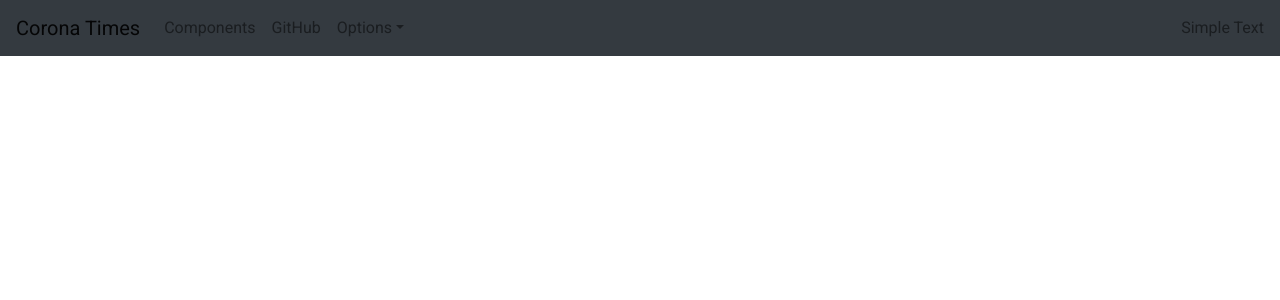
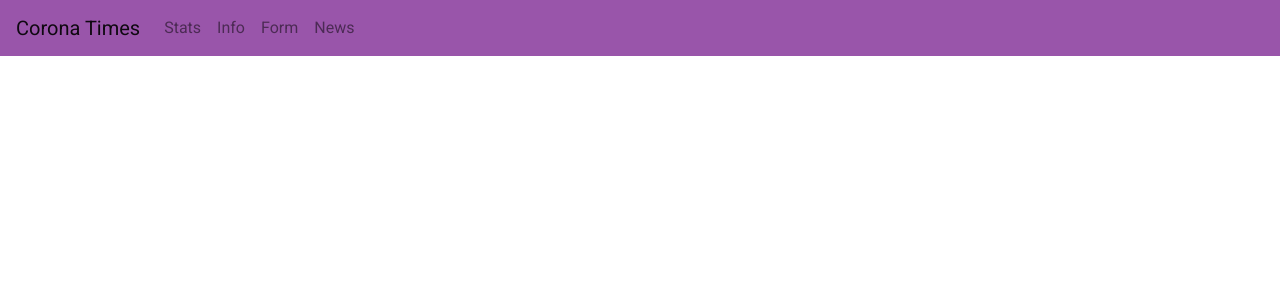
Before and after one commit to julian-hecker/corona-times, a React (Create React App) app: page / in a window 1280 px wide. Shown: the top 300 px of the page. Built offline with nearby package versions, Linux system fonts and the light colour scheme.

Commit message:
fix navbar

```diff
--- a/src/components/RSNavbar/Navbar.js
+++ b/src/components/RSNavbar/Navbar.js
@@ -28,30 +28,18 @@ const Example = (props) => {
         <Collapse isOpen={isOpen} navbar>
           <Nav className="mr-auto" navbar>
             <NavItem>
-              <NavLink href="/components/">Components</NavLink>
+              <NavLink href="/components/">Stats</NavLink>
             </NavItem>
             <NavItem>
-              <NavLink href="https://github.com/reactstrap/reactstrap">GitHub</NavLink>
+              <NavLink href="/components/">Info</NavLink>
             </NavItem>
-            <UncontrolledDropdown nav inNavbar>
-              <DropdownToggle nav caret>
-                Options
-              </DropdownToggle>
-              <DropdownMenu right>
-                <DropdownItem>
-                  Option 1
-                </DropdownItem>
-                <DropdownItem>
-                  Option 2
-                </DropdownItem>
-                <DropdownItem divider />
-                <DropdownItem>
-                  Reset
-                </DropdownItem>
-              </DropdownMenu>
-            </UncontrolledDropdown>
+            <NavItem>
+              <NavLink href="/components/">Form</NavLink>
+            </NavItem>
+            <NavItem>
+              <NavLink href="/components/">News</NavLink>
+            </NavItem>
           </Nav>
-          <NavbarText>Simple Text</NavbarText>
         </Collapse>
       </Navbar>
     </div>
--- a/src/components/RSNavbar/Navbar.scss
+++ b/src/components/RSNavbar/Navbar.scss
@@ -1,5 +1,4 @@
 .navbar {
-
-    color: #fff;
-
+    background-color: #95a !important;
+    color: #fff !important;
 }
```
